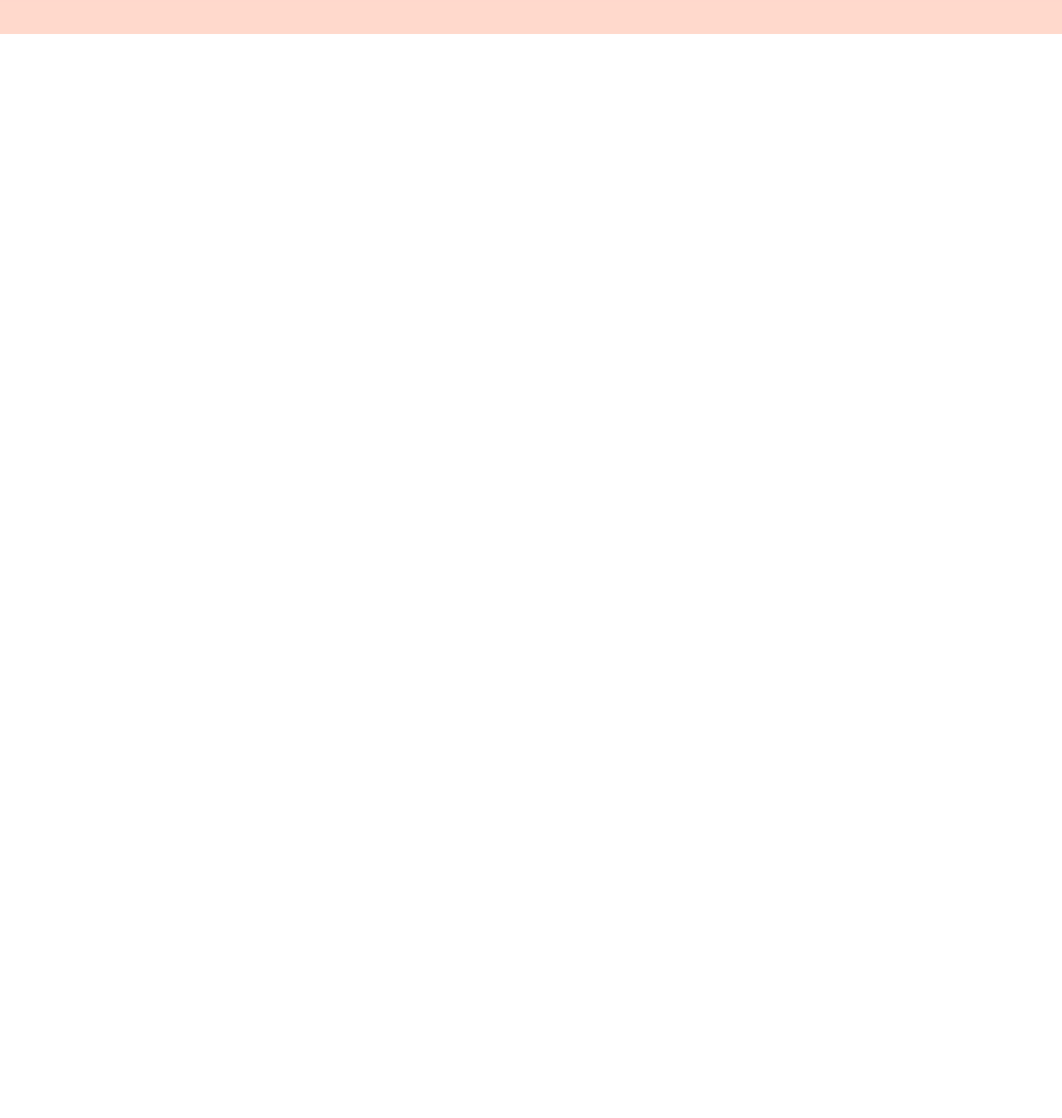
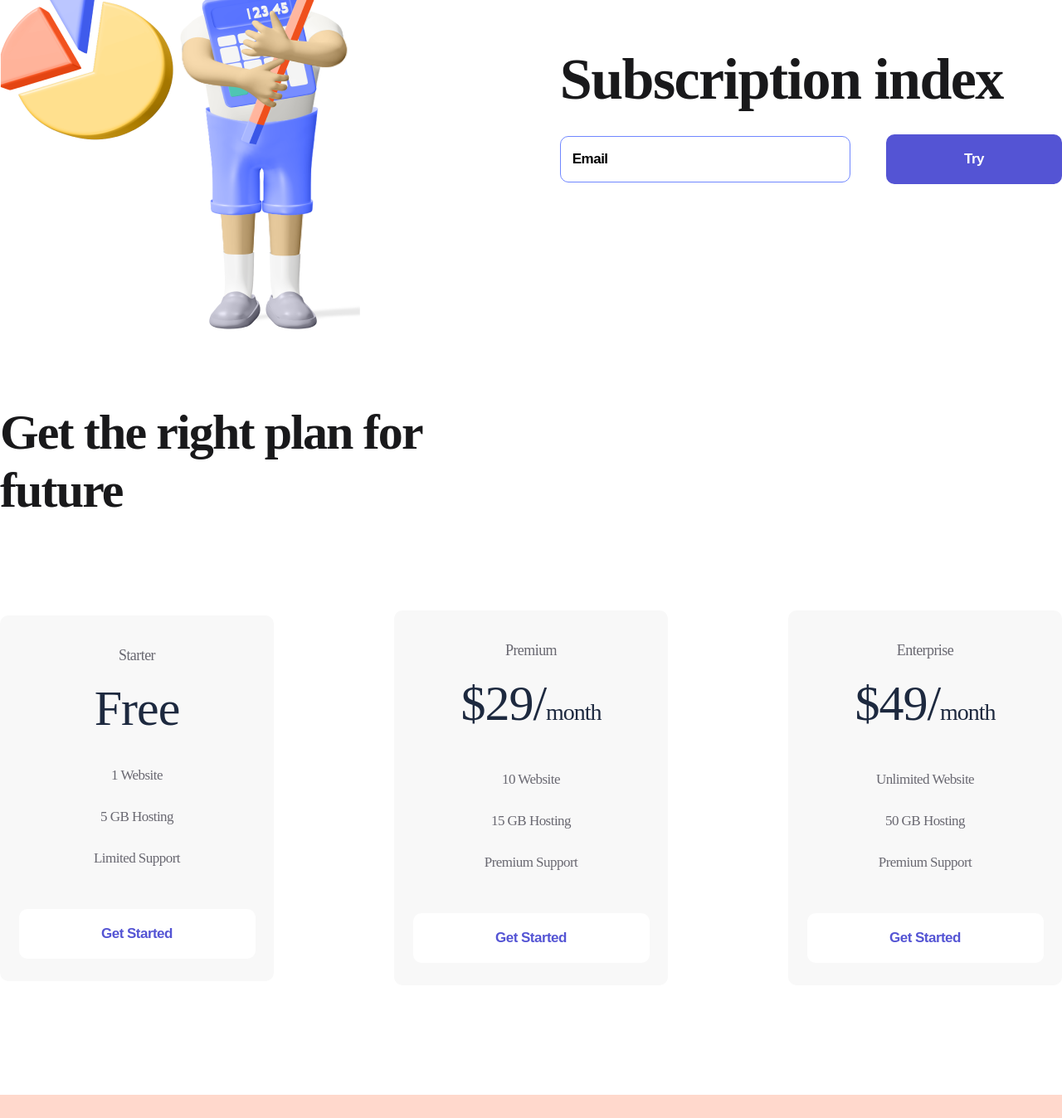
Before and after one commit to YuraM68/logoipsum, a plain HTML site: page index.html in a window 1280 px wide. Shown: the part 1015-2363 px from the top of the page at 83% size. Before the commit the page ends 1056 px from the top, so only its background shows below. Drawn offline with Linux system fonts and the light colour scheme.

Commit message:
Add files via upload

```diff
--- a/index.html
+++ b/index.html
@@ -55,6 +55,59 @@
             <img src="./Img/firstman.png" alt="First Man">
         </div>
     </section>
+    <section class="container subscribe">
+     <div>
+      <img src="./Img/secondman.png" alt="Second Man">
+     </div>
+     <div>
+    <h2 class="subscribe__title">Subscription index</h2>
+    <form>
+        <input type="email" placeholder="Email" class="input">
+        <button  type="button" class="button button__violet">Try</button>
+    </form>
+     </div>
+    </section>
+    <section class="container plan">
+        <h2 class="plan__title">Get the right plan for future</h2>
+        <div class="plan__flex">
+            <div class="item">
+            <p class="item__text">Starter</p>
+            <h3 class="item__title">Free</h3>
+            <ul>
+                <li class="item__li">1 Website</li>
+                <li class="item__li">5 GB Hosting</li>
+                <li class="item__li">Limited Support</li>
+            </ul>
+            <button class="button button__item">
+                Get Started
+            </button>
+            </div>
+            <div class="item">
+                <p class="item__text">Premium</p>
+                <h3 class="item__title">$29/<span>month</span></h3>
+                <ul>
+                    <li class="item__li">10 Website</li>
+                    <li class="item__li">15 GB Hosting</li>
+                    <li class="item__li">Premium Support</li>
+                </ul>
+                <button class="button button__item">
+                    Get Started
+                </button>
+                </div>
+                <div class="item">
+                    <p class="item__text">Enterprise</p>
+                    <h3 class="item__title">$49/<span>month</span></h3>
+                    <ul>
+                        <li class="item__li">Unlimited Website</li>
+                        <li class="item__li">50 GB Hosting</li>
+                        <li class="item__li">Premium Support</li>
+                    </ul>
+                    <button class="button button__item">
+                        Get Started
+                    </button>
+                    </div>
+        </div>
+    </section>
     <footer class="footer">
         <div class="container footer__flex">
             <a href="#">
--- a/style/style.css
+++ b/style/style.css
@@ -15,7 +15,7 @@ font-weight: normal;
     padding: 38px 0 48px;
 }
 
-.header__flex, .footer__flex, .about{
+.header__flex, .footer__flex, .about, .subscribe, .plan__flex{
     display: flex;
     justify-content: space-between;
     align-items: center;
@@ -103,3 +103,112 @@ margin: 105px auto 85px;
 .footer{
     padding: 53px 0;
 }
+
+.subscribe{
+    margin-bottom: 85px;
+}
+
+.subscribe__title{
+    font-weight: bold;
+    font-size: 70px;
+    line-height: 57px;
+    letter-spacing: -1.56316px;
+    color: #19191B;
+    margin-bottom: 38px;
+}
+
+.input{
+    width: 350.19px;
+    height: 55.84px;
+    border: 1px solid #7087FF;
+    border-radius: 10px;
+    padding-left: 14px;
+    box-sizing: border-box;
+    margin-right: 39px;
+}
+
+input::placeholder, input{
+    font-weight: 700;
+    font-size: 17px;
+    line-height: 22px;
+    letter-spacing: -0.531474px;
+    color: #000000;
+}
+
+.input:focus{
+    outline: none;
+}
+
+.plan{
+    margin-bottom: 132px;
+}
+
+.plan__title{
+    font-weight: 700;
+    font-size: 60px;
+    line-height: 70px;
+    letter-spacing: -1.87579px;
+    color: #19191B;
+    max-width: 626px;
+    margin-bottom: 110px;
+}
+
+.item{
+    width: 330px;
+    background: #F8F8F8;
+    border-radius: 10px;
+    text-align: center;
+    padding: 34px 0 27px;
+}
+
+.item:hover{
+    transition: 500ms;
+    background: #FF7143;
+    box-shadow: 0px 32px 34px rgba(255, 112, 59, 0.317827);
+}
+
+.item__text{
+    font-size: 18px;
+    line-height: 28px;
+    letter-spacing: -0.562737px;
+    color: #696871;
+}
+
+.item:hover .item__text, .item:hover .item__title, .item:hover .item__li{
+    color: white;
+    transition: 500ms;
+}
+
+.item__title{
+    font-size: 60px;
+    line-height: 56px;
+    letter-spacing: -1.03448px;
+    color: #1D293F;
+    margin: 22px 0 28px;
+}
+
+.item__title span{
+    font-size: 28px;
+}
+
+.item__li{
+    list-style: none;
+    font-weight: 400;
+    font-size: 17px;
+    line-height: 50px;
+    letter-spacing: -0.531474px;
+    color: #696871;
+}
+
+.button__item{
+    width: 285px;
+    background: white;
+    color: #5454D4;
+    margin-top: 36px;
+}
+
+.item:hover .button__item{
+    background: #9F3919;
+    color: white;
+    transition: 500ms;
+}
```
Also changed, not shown: Img/secondman.png (added).
